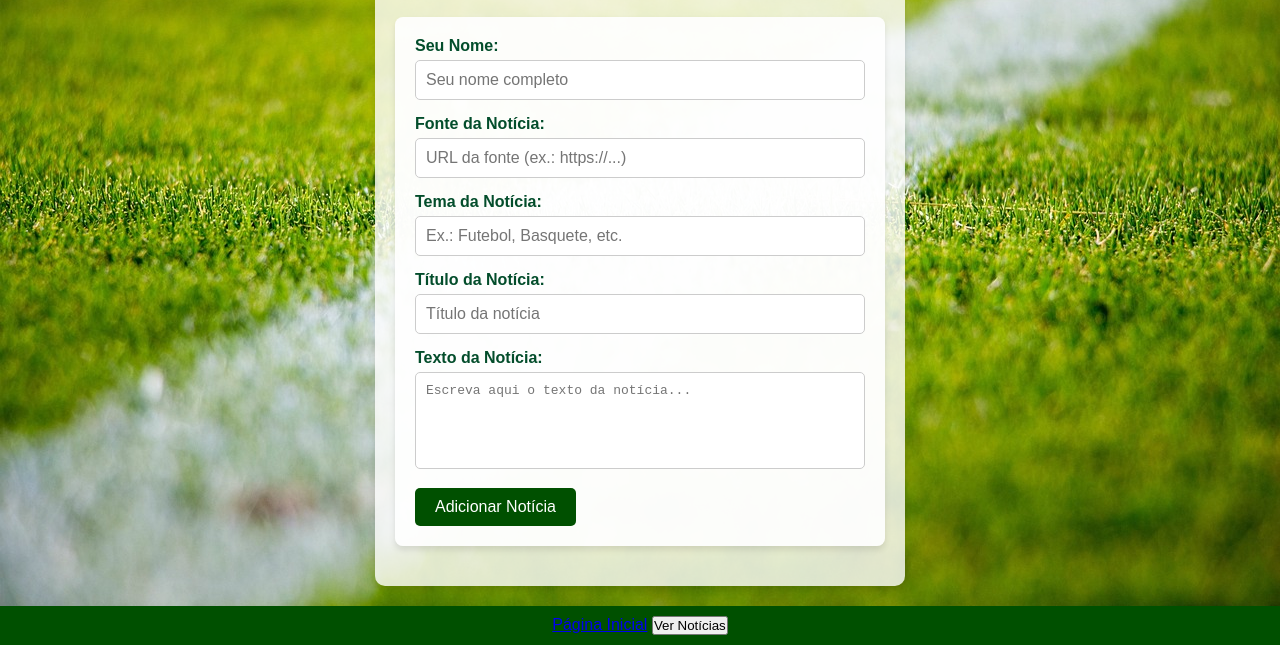
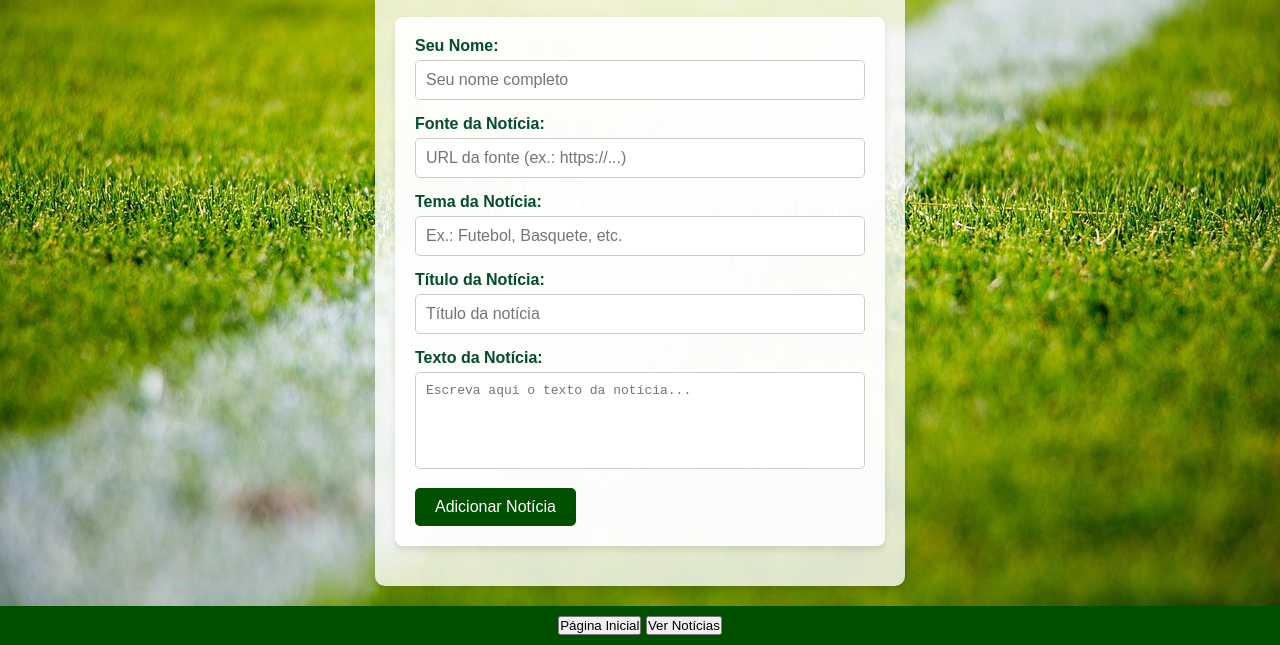
Before and after one commit to llousss/Informa-Esportes, a plain HTML site: page docs/adicionar.html in a window 1280 px wide. Shown: the part 206-851 px from the top of the page. Drawn offline with Linux system fonts and the light colour scheme.

Commit message:
Update adicionar.html

```diff
--- a/docs/adicionar.html
+++ b/docs/adicionar.html
@@ -56,7 +56,7 @@
     </main>
 
     <footer class="footer">
-        <a href="index.html" class="botao-rodape">Página Inicial</a>
+        <a href="index.html"><button class="botao-rodape">Página Inicial</button></a>
         <a href="maisnoticias.html"><button class="botao-rodape">Ver Notícias</button></a>
     </footer>
 
```
